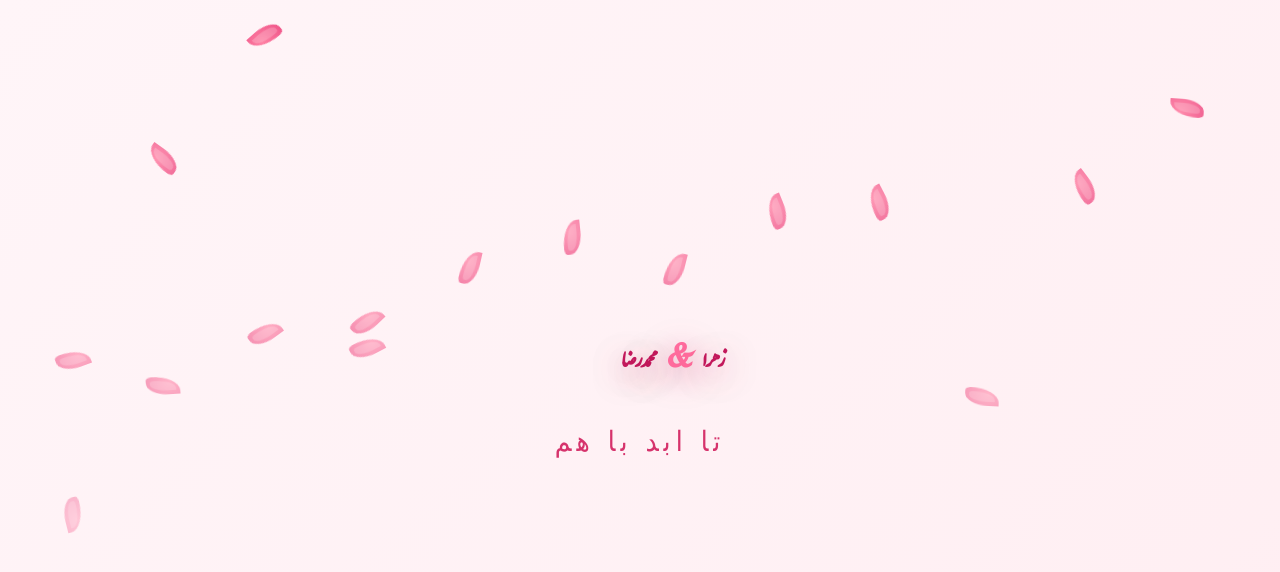
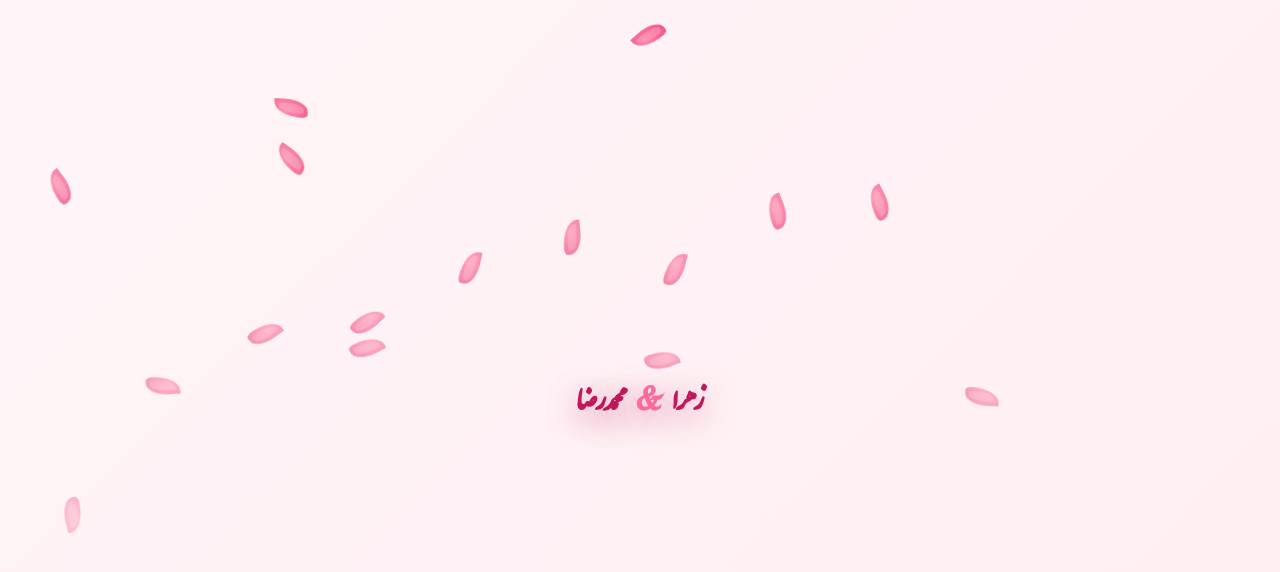
Before and after one commit to Benyamiiiiiin861/wedding-card, a React (Create React App) app: page / in a window 1280 px wide. Shown: the top 572 px of the page. Built offline with nearby package versions, Linux system fonts and the light colour scheme; a web font is replaced by a local one.

Commit message:
update card design

```diff
--- a/src/App.css
+++ b/src/App.css
@@ -166,6 +166,9 @@ body{
   font-size:12px;
   color: #777;
 }
+.couple-name{
+  font-size: 45px;
+}
 
 /* ریسپانسیو - دسکتاپ کوچک و تبلت */
 @media (max-width:720px){
@@ -290,19 +293,19 @@ body{
 .p7 { left: 60%; animation-duration: 7.2s;  animation-delay: 2.1s; }
 .p8 { left: 68%; animation-duration: 8.4s;  animation-delay: 1.6s; }
 .p9 { left: 76%; animation-duration: 7.6s;  animation-delay: .7s; }
-.p10 { left: 84%; animation-duration: 9.1s; animation-delay: 1.4s; }
-.p11 { left: 92%; animation-duration: 8.1s; animation-delay: 2.4s; }
-.p12 { left: 5%;  animation-duration: 7.5s;  animation-delay: 1s; }
-.p13 { left: 12%; animation-duration: 8.2s;  animation-delay: 2s; }
-.p14 { left: 20%; animation-duration: 7.8s;  animation-delay: 3s; }
+.p10 { left: 4%; animation-duration: 9.1s; animation-delay: 1.4s; }
+.p11 { left: 22%; animation-duration: 8.1s; animation-delay: 2.4s; }
+.p12 { left: 51%;  animation-duration: 7.5s;  animation-delay: 1s; }
+.p13 { left: 22%; animation-duration: 8.2s;  animation-delay: 2s; }
+.p14 { left: 50%; animation-duration: 7.8s;  animation-delay: 3s; }
 .p15 { left: 28%; animation-duration: 9s;    animation-delay: .4s; }
-.p16 { left: 36%; animation-duration: 7.3s;  animation-delay: 1s; }
+.p16 { left: 76%; animation-duration: 7.3s;  animation-delay: 1s; }
 .p17 { left: 44%; animation-duration: 8.5s;  animation-delay: 1.9s; }
 .p18 { left: 52%; animation-duration: 9.4s;  animation-delay: 5s; }
-.p19 { left: 60%; animation-duration: 7.2s;  animation-delay: 4; }
-.p20 { left: 68%; animation-duration: 8.4s;  animation-delay: 1.6s; }
+.p19 { left: 50%; animation-duration: 7.2s;  animation-delay: 4; }
+.p20 { left: 38%; animation-duration: 8.4s;  animation-delay: 1.6s; }
 .p21 { left: 76%; animation-duration: 7.6s;  animation-delay: .7s; }
-.p22 { left: 84%; animation-duration: 9.1s; animation-delay: 4s; }
+.p22 { left: 94%; animation-duration: 9.1s; animation-delay: 4s; }
 .p23 { left: 92%; animation-duration: 8.1s; animation-delay: 2s; }
 
 /* متن وسط اینترو */
--- a/src/App.js
+++ b/src/App.js
@@ -35,7 +35,7 @@ export default function App() {
             <h1 className="couple-name">
               {bride} <span>&</span> {groom}
             </h1>
-            <p className="forever-text">تا ابد با هم</p>
+
           </div>
         </div>
       )}
```
